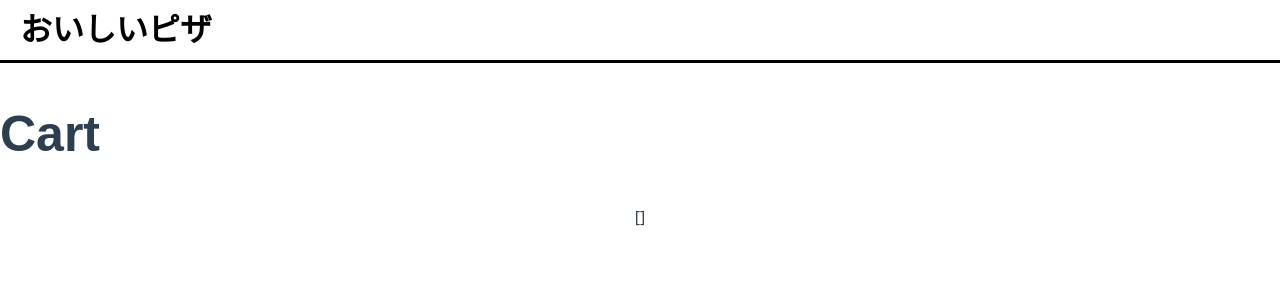
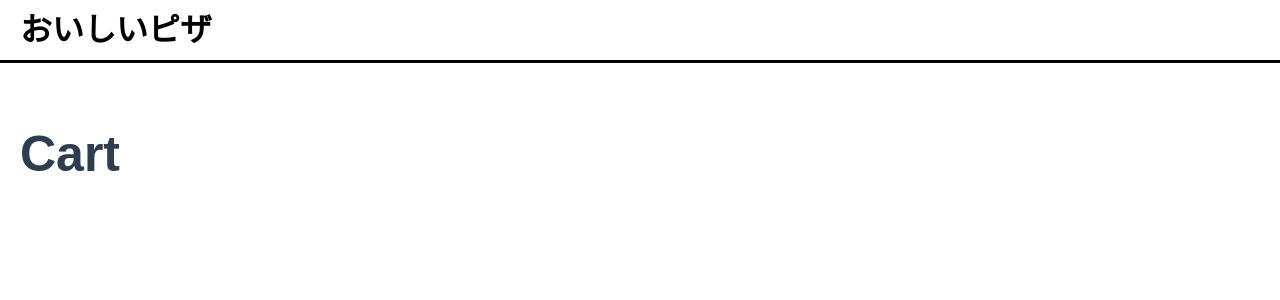
Before and after one commit to underwoodkats/oishi-pizza-client, a Nuxt app: page /cart in a window 1280 px wide. Shown: the top 300 px of the page. Built offline with nearby package versions, Linux system fonts and the light colour scheme.

Commit message:
Displaying cart content on the cart page

```diff
--- a/pages/cart.vue
+++ b/pages/cart.vue
@@ -1,16 +1,36 @@
 <template>
-  <div>
+  <div class="cart__page">
     <h1>Cart</h1>
-    {{ cart }}
+    <div class="cart__container">
+      <cart-record
+        v-for="(cartRecord, index) in cart"
+        :key="index"
+        :cartRecord="cartRecord"
+      />
+    </div>
   </div>
 </template>
 
 <script>
 import { mapState } from 'vuex'
+import CartRecord from '~/components/CartRecord'
+
 export default {
   name: 'Cart',
+  components: {
+    CartRecord
+  },
   computed: mapState({ cart: (state) => state.restaurant.cart })
 }
 </script>
 
-<style scoped></style>
+<style scoped>
+.cart__page {
+  padding: 20px;
+}
+.cart__container {
+  display: flex;
+  flex-direction: column;
+  align-items: center;
+}
+</style>
```
